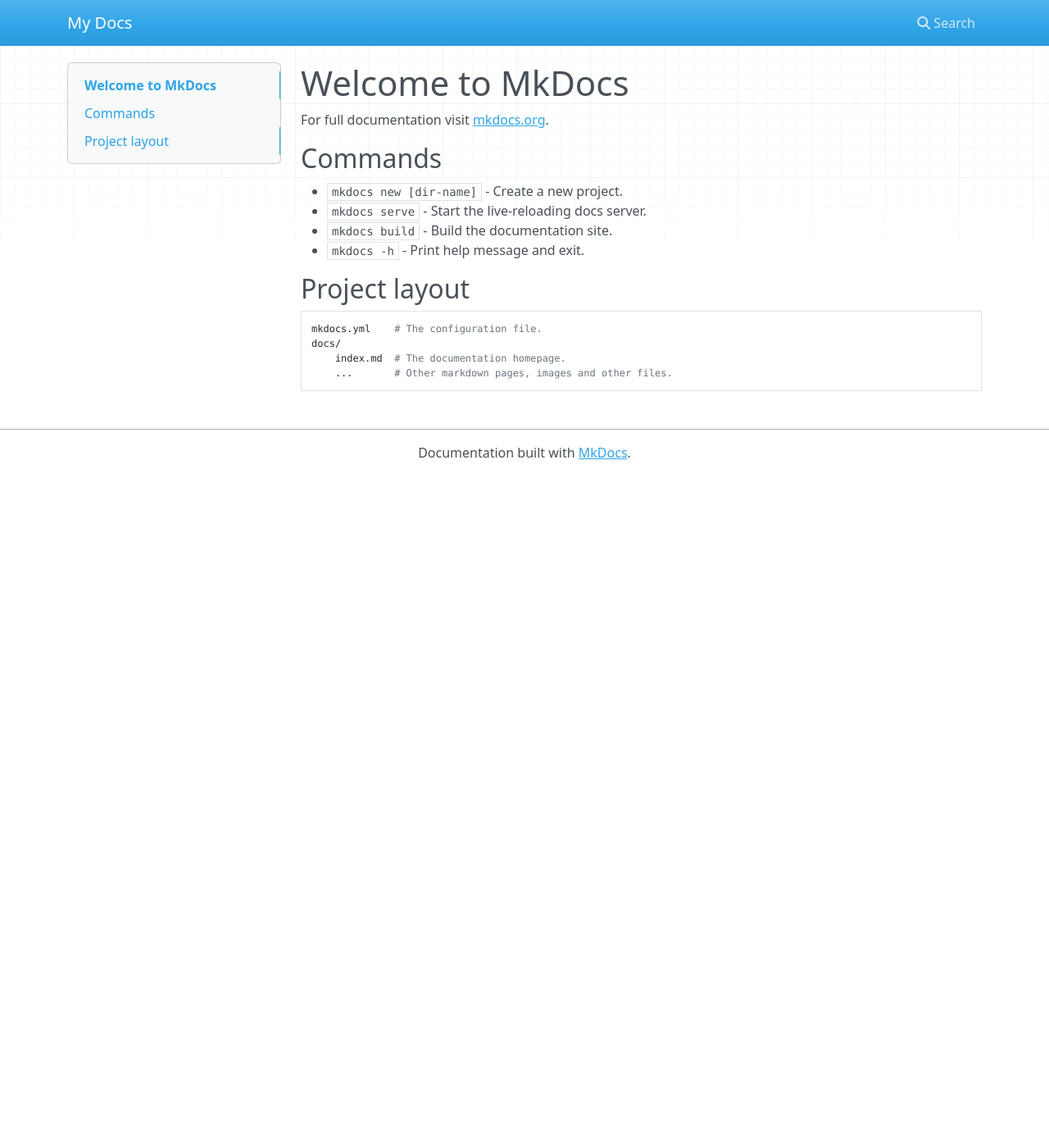
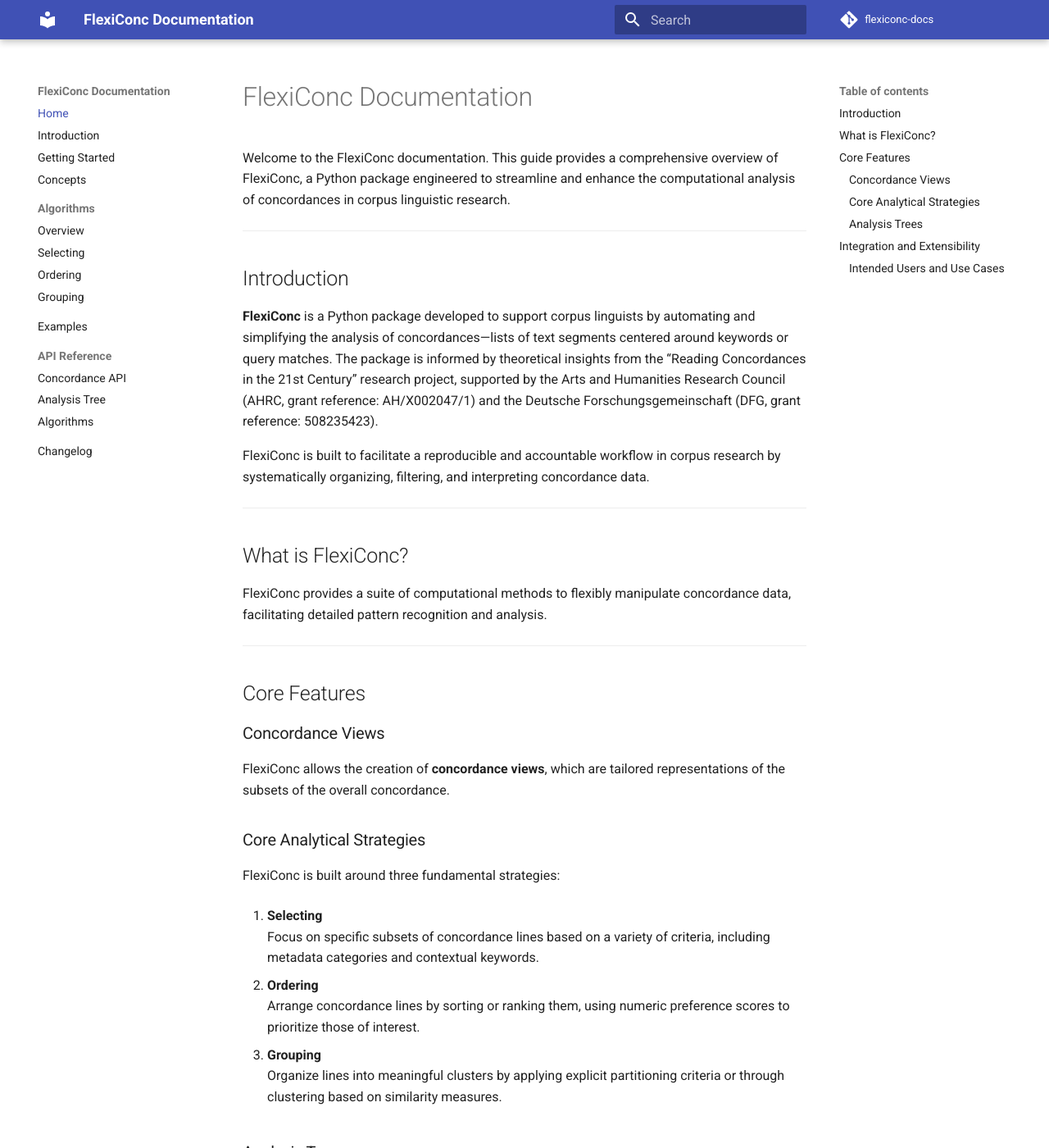
Before and after one commit to fau-klue/flexiconc-docs, an MkDocs documentation site: the page built from docs/docs/index.md, in a window 1280 px wide and 1400 px high. Shown: the whole window at 82% size. Built offline with MkDocs 1.6.1 and Material for MkDocs 9.7.7, drawn with Linux system fonts in a browser that asks for light colours; nearby versions of some CDN libraries; comment, search, counter and statistics services are not loaded; some of the changed text lies outside the part shown.

```diff
--- a/docs/docs/index.md
+++ b/docs/docs/index.md
@@ -1,17 +1,67 @@
-# Welcome to MkDocs
+# FlexiConc Documentation
 
-For full documentation visit [mkdocs.org](https://www.mkdocs.org).
+Welcome to the FlexiConc documentation. This guide provides a comprehensive overview of FlexiConc, a Python package engineered to streamline and enhance the computational analysis of concordances in corpus linguistic research.
 
-## Commands
+---
 
-* `mkdocs new [dir-name]` - Create a new project.
-* `mkdocs serve` - Start the live-reloading docs server.
-* `mkdocs build` - Build the documentation site.
-* `mkdocs -h` - Print help message and exit.
+## Introduction
 
-## Project layout
+**FlexiConc** is a Python package developed to support corpus linguists by automating and simplifying the analysis of concordances—lists of text segments centered around keywords or query matches. The package is informed by theoretical insights from the “Reading Concordances in the 21st Century” research project, supported by the Arts and Humanities Research Council (AHRC, grant reference: AH/X002047/1) and the Deutsche Forschungsgemeinschaft (DFG, grant reference: 508235423).
 
-    mkdocs.yml    # The configuration file.
-    docs/
-        index.md  # The documentation homepage.
-        ...       # Other markdown pages, images and other files.
+FlexiConc is built to facilitate a reproducible and accountable workflow in corpus research by systematically organizing, filtering, and interpreting concordance data.
+
+---
+
+## What is FlexiConc?
+
+FlexiConc provides a suite of computational methods to flexibly manipulate concordance data, facilitating detailed pattern recognition and analysis.
+
+---
+
+## Core Features
+
+### Concordance Views
+
+FlexiConc allows the creation of **concordance views**, which are tailored representations of the subsets of the overall concordance.
+
+### Core Analytical Strategies
+
+FlexiConc is built around three fundamental strategies:
+
+1. **Selecting**
+   Focus on specific subsets of concordance lines based on a variety of criteria, including metadata categories and contextual keywords.
+
+2. **Ordering**
+   Arrange concordance lines by sorting or ranking them, using numeric preference scores to prioritize those of interest.
+
+3. **Grouping**
+   Organize lines into meaningful clusters by applying explicit partitioning criteria or through clustering based on similarity measures.
+
+### Analysis Trees
+
+A unique feature of FlexiConc is its **analysis tree** structure. Each node in this tree represents an operation (either a selection or a rearrangement) applied to the concordance data. This hierarchical record provides:
+
+- **Transparency**: A complete history of the analytical steps performed.
+- **Reproducibility**: Easy revisitation and validation of the analysis process.
+- **Documentation**: A structured log that aids both in understanding and communicating the research methodology.
+
+---
+
+## Integration and Extensibility
+
+FlexiConc is designed as a backend library to be seamlessly integrated into various concordancer applications. Its architecture enables:
+
+- **Seamless Integration**: The host application manages corpus queries, initial concordance generation, and user interaction, while FlexiConc focuses on data processing and algorithmic analysis.
+- **Modular Design**: New analytical algorithms can be added with minimal effort, ensuring the package remains adaptable to evolving research needs.
+
+### Intended Users and Use Cases
+
+FlexiConc is ideally suited for:
+
+- **Corpus Linguists**: Those conducting both qualitative and quantitative analyses of linguistic patterns.
+- **Application Developers**: Developers seeking robust backend solutions for concordance applications.
+- **Educators and Researchers**: Individuals requiring systematic and reproducible documentation of their analytical workflows.
+
+---
+
+For further details, examples, and API references, please navigate through the remaining sections of this documentation.
--- a/docs/mkdocs.yml
+++ b/docs/mkdocs.yml
@@ -1 +1,33 @@
-site_name: My Docs
+site_name: FlexiConc Documentation
+site_url: https://fau-klue.github.io/flexiconc-docs
+repo_url: https://github.com/fau-klue/flexiconc-docs  # Now points to the public repo
+repo_name: flexiconc-docs
+theme:
+  name: material
+  features:
+    - navigation.instant
+    - navigation.sections
+    - navigation.top
+plugins:
+  - search
+  - mkdocstrings:
+      handlers:
+        python:
+          paths: [../flexiconc]  # Points to your Python package
+
+nav:
+  - Home: index.md
+  - Introduction: introduction.md
+  - Getting Started: getting-started.md
+  - Concepts: concepts.md
+  - Algorithms:
+      - Overview: algorithms/index.md
+      - Selecting: algorithms/select.md
+      - Ordering: algorithms/order.md
+      - Grouping: algorithms/group.md
+  - Examples: examples/example-analysis.md
+  - API Reference:
+      - Concordance API: api/concordance.md
+      - Analysis Tree: api/analysis-tree.md
+      - Algorithms: api/algorithms.md
+  - Changelog: changelog.md
```
Also changed, not shown: docs/docs/algorithms/order.md (added, +149 -0 lines).
